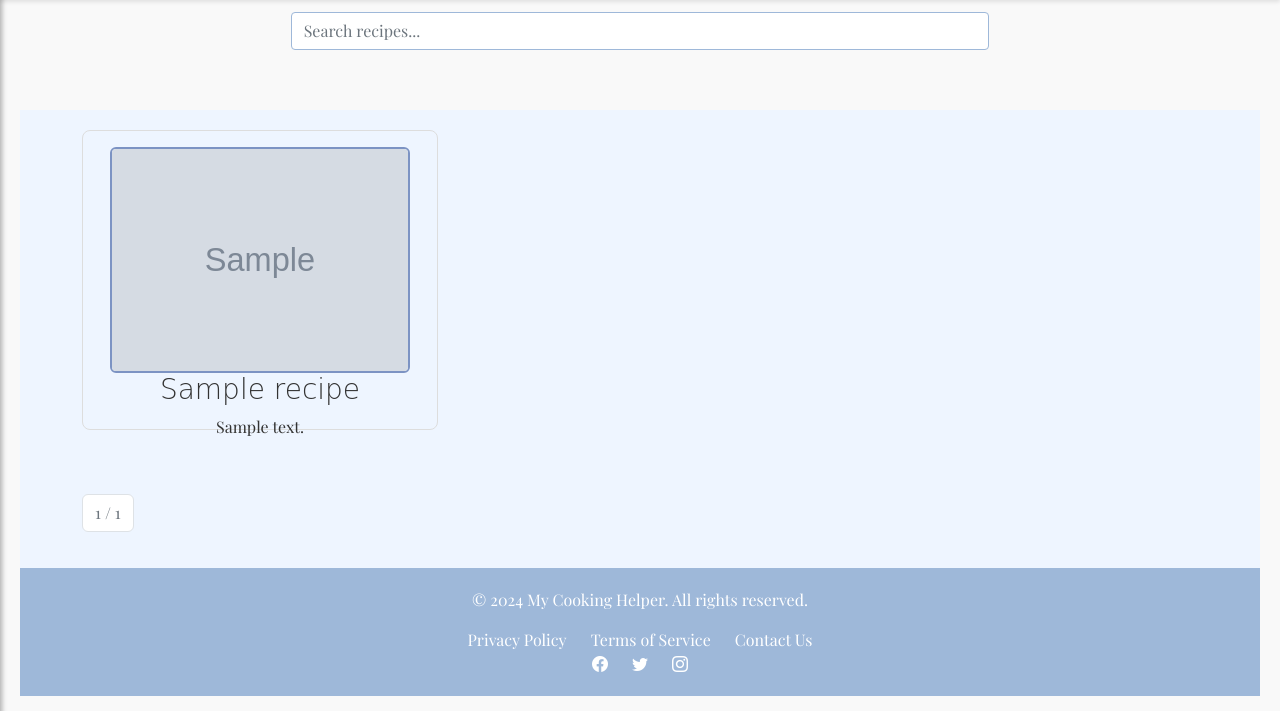
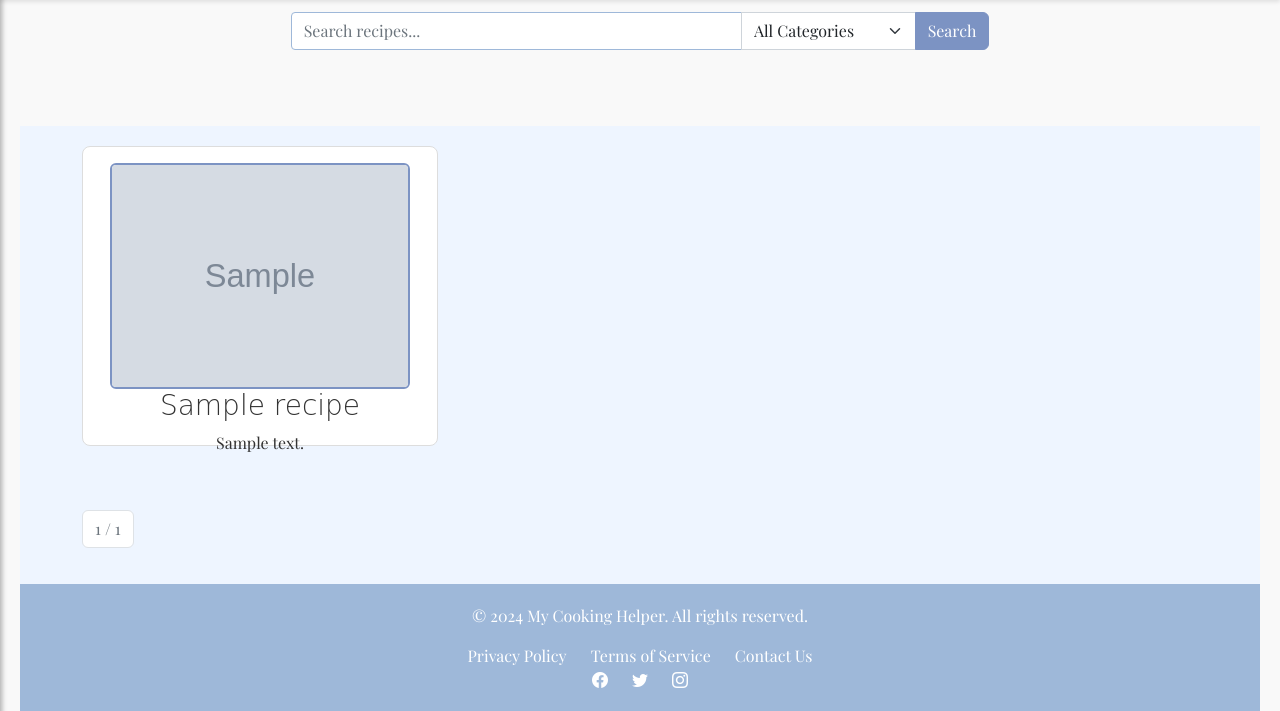
Before and after one commit to rworsham/My_Cooking_Helper_Django, a Django app: page /recipes in a window 1280 px wide. Shown: the part 52-763 px from the top of the page. Run offline with Django 5.2, Linux system fonts and the light colour scheme; tables that the repository leaves empty hold one stand-in row (values such as "Sample post"); grey boxes marked "Sample" are stand-in pictures; some web fonts are replaced.

Commit message:
Expanded search functionality in recipes and search_recipes to allow filtering, updated styling for buttons and search bar

```diff
--- a/my_cooking_helper/cooking_post/templates/recipes.html
+++ b/my_cooking_helper/cooking_post/templates/recipes.html
@@ -37,12 +37,27 @@
             <a href="{% url 'cooking_notifications:contact' %}">Contact</a>
         </div>
     </header>
-
     <div class="container mt-4 search-bar">
         <div class="row">
             <div class="col-md-8 mx-auto">
                 <form method="GET" action="{% url 'cooking_post:search_recipes' %}">
+                    <div class="input-group mb-3">
                         <input type="text" name="q" class="form-control" placeholder="Search recipes..." aria-label="Search recipes" required>
+                            <select name="category" class="form-select select-small">
+                                <option value="">All Categories</option>
+                                <option value="Sauces and Condiments">Sauces and Condiments</option>
+                                <option value="Breads and Rolls">Breads and Rolls</option>
+                                <option value="Desserts">Desserts</option>
+                                <option value="Breakfast and Brunch<">Breakfast and Brunch</option>
+                                <option value="Casseroles and Bakes">Casseroles and Bakes</option>
+                                <option value="Side Dishes">Side Dishes</option>
+                                <option value="Main Dishes">Main Dishes</option>
+                                <option value="Soups and Stews">Soups and Stews</option>
+                                <option value="Salads">Salads</option>
+                                <option value="Appetizers and Snacks">Appetizers and Snacks</option>
+                            </select>
+                        <button class="btn btn-primary login-btn" type="submit">Search</button>
+                    </div>
                 </form>
             </div>
         </div>
@@ -53,7 +68,7 @@
             <div class="row">
                 {% for recipe in page_obj %}
                 <div class="col-md-4 mb-4">
-                        <div class="featured-card-uniform">
+                    <div class="featured-card-uniform" style="background-color: white;">
                         <div class="center-img">
                             <img class="rounded bordered-image" src="{{ recipe.image_url }}" alt="Picture of {{ recipe.name }}" width="300" height="200">
                         </div>
@@ -96,7 +111,6 @@
             </div>
         </div>
     </section>
-
         <footer class="footer">
             <p>&copy; 2024 My Cooking Helper. All rights reserved.</p>
             <a href="#">Privacy Policy</a>
--- a/my_cooking_helper/cooking_post/views.py
+++ b/my_cooking_helper/cooking_post/views.py
@@ -8,7 +8,7 @@ from django.contrib.auth import authenticate, login, logout
 from django.contrib.auth.decorators import login_required
 from collections import defaultdict
 from .forms import LoginForm, SignUpForm
-from cooking_data.models import Recipe, Rating, Category
+from cooking_data.models import Recipe, Rating, Category, RecipeCategory
 from cooking_data.utils import get_highest_rated_recipes, get_highest_rated_recipes_per_category, generate_pdf, get_random_recipes
 
 
@@ -57,11 +57,18 @@ def featured_recipes(request):
 
 
 def search_recipes(request):
-    query = request.GET.get('q')
-    results = []
+    query = request.GET.get('q', '').strip()
+    category = request.GET.get('category', '')
+    results = Recipe.objects.all()
     if query and len(query) < 80:
-        results = Recipe.objects.filter(name__icontains=query)
-    return render(request, 'search_recipes.html', {'results': results, 'query': query})
+        results = results.filter(name__icontains=query)
+    if category:
+        try:
+            category_obj = Category.objects.get(name=category)
+            results = results.filter(categories__category=category_obj).distinct()
+        except Category.DoesNotExist:
+            results = Recipe.objects.none()
+    return render(request, 'search_recipes.html', {'results': results, 'query': query, 'category': category})
 
 
 def sign_up(request):
--- a/my_cooking_helper/static/css/styles.css
+++ b/my_cooking_helper/static/css/styles.css
@@ -257,8 +257,7 @@ body {
 }
 .header .login-btn {
     margin-left: auto;
-    background-color: #7C93C3;
-    border-color: #7C93C3;
+
 }
 .title-center {
     flex: 1;
@@ -267,6 +266,8 @@ body {
 }
 .login-btn {
     margin-left: auto;
+    background-color: #7C93C3;
+    border-color: #7C93C3;
 }
 .login-btn:hover {
     background-color: #9EB8D9;
@@ -344,3 +345,7 @@ box .login-btn {
     background-color: #7C93C3;
     border-color: #7C93C3;
 }
+.select-small {
+    flex: 0 0 25%;
+    max-width: 25%;
+}
```
Also changed, not shown: my_cooking_helper/cooking_post/templates/landing_page.html (+14 -14 lines), my_cooking_helper/cooking_post/templates/search_recipes.html (+17 -3 lines). Lines whose indentation alone changed are shown as unchanged.
